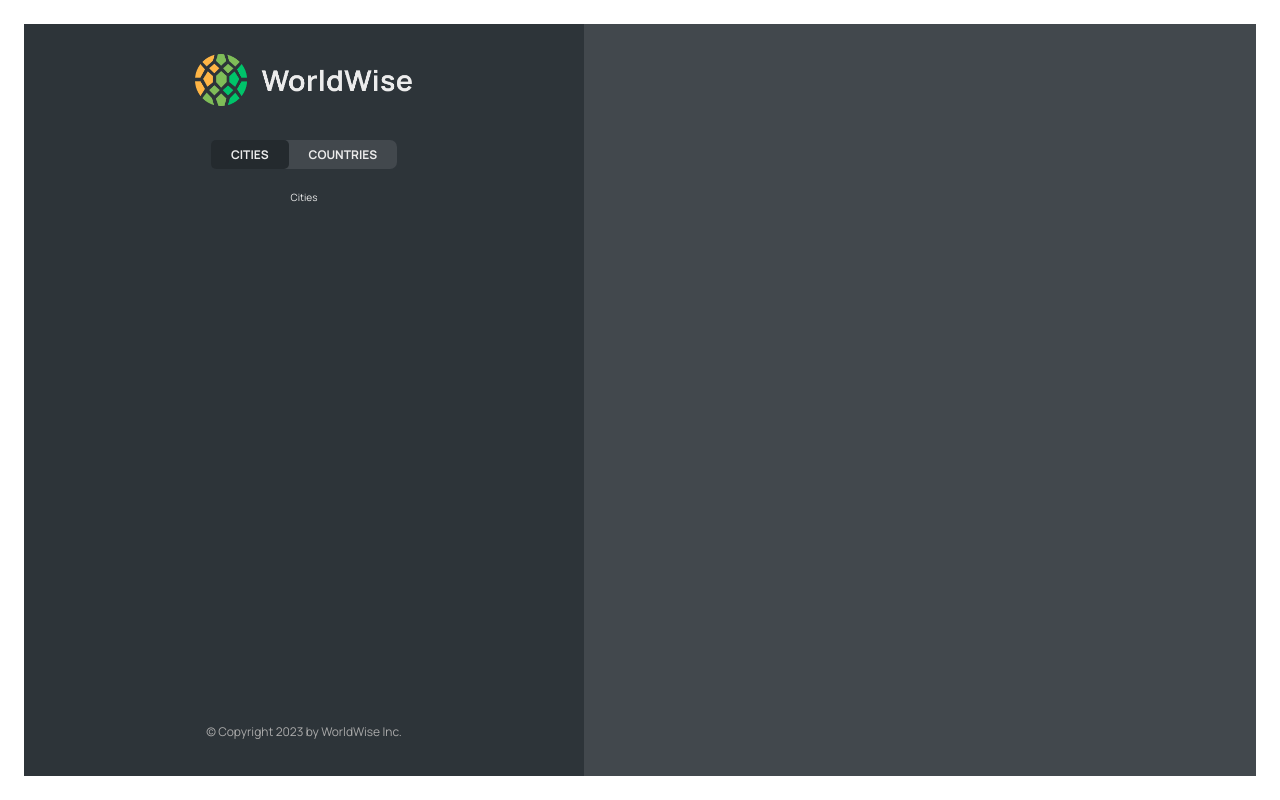
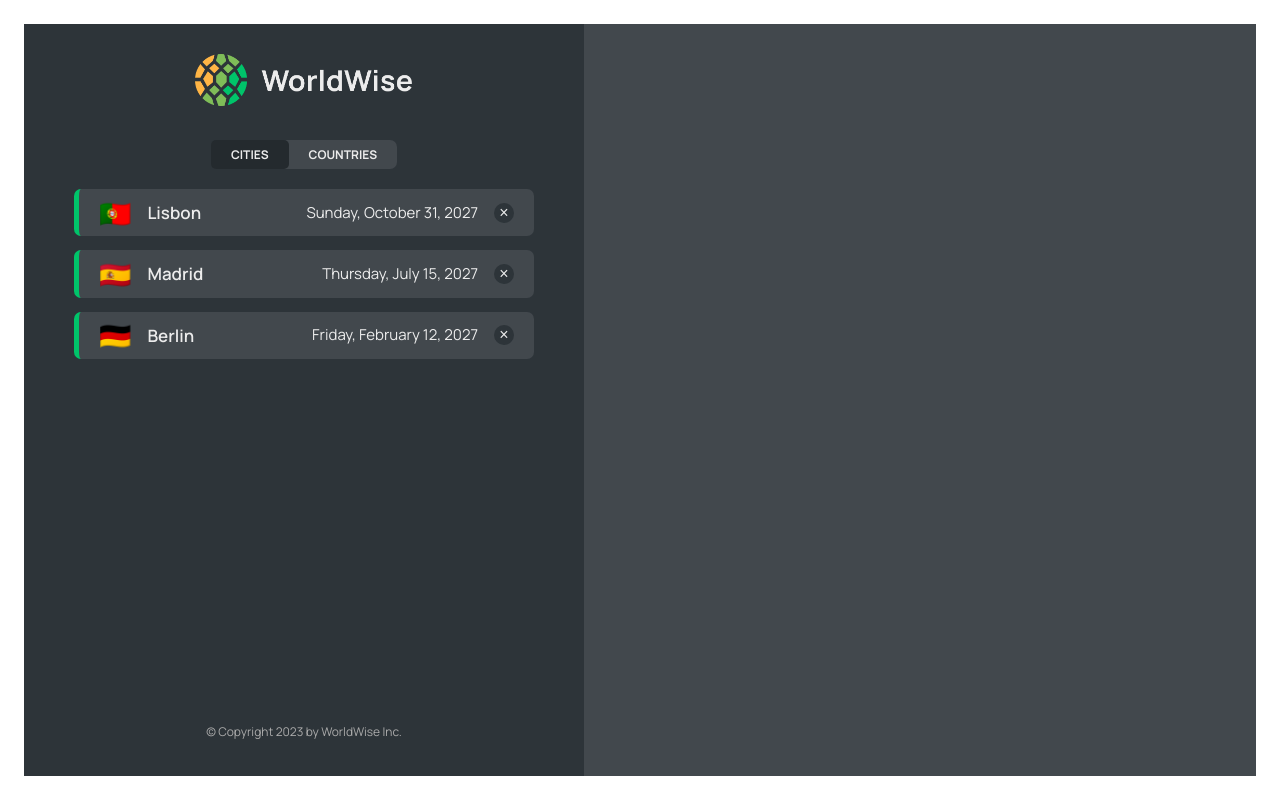
Before and after one commit to Ventorix/WorldWise, a React (Vite) app: page /app/cities in a window 1280 px wide. Built offline with nearby package versions, Linux system fonts and the light colour scheme; data requests are answered from the project's data file.

Commit message:
feat: add city list to the app

```diff
--- a/package.json
+++ b/package.json
@@ -7,9 +7,11 @@
 	"scripts": {
 		"dev": "vite",
 		"preview": "vite preview",
-		"build": "vite build"
+		"build": "vite build",
+		"server": "json-server --watch data/cities.json --port 8000 --delay 500"
 	},
 	"dependencies": {
+		"json-server": "^0.17.3",
 		"react": "^18.2.0",
 		"react-dom": "^18.2.0",
 		"react-router-dom": "^6.16.0"
--- a/src/App.jsx
+++ b/src/App.jsx
@@ -5,8 +5,31 @@ import Homepage from './pages/Homepage';
 import Login from './pages/Login';
 import AppLayout from './pages/AppLayout';
 import PageNotFound from './pages/PageNotFound';
+import CityList from './components/CityList';
+import { useEffect, useState } from 'react';
+
+const BASE_URL = 'http://localhost:8000';
 
 function App() {
+	const [cities, setCities] = useState([]);
+	const [isLoading, setisLoading] = useState(false);
+
+	useEffect(() => {
+		async function fetchCities() {
+			try {
+				setisLoading(true);
+				const res = await fetch(`${BASE_URL}/cities`);
+				const data = await res.json();
+				setCities(data);
+			} catch (err) {
+				console.log(err);
+			} finally {
+				setisLoading(false);
+			}
+		}
+
+		fetchCities();
+	}, []);
 	return (
 		<BrowserRouter>
 			<Routes>
@@ -16,7 +39,7 @@ function App() {
 				<Route path='login' element={<Login />} />
 				<Route path='app' element={<AppLayout />}>
 					<Route index element={<Navigate replace to='cities' />} />
-					<Route path='cities' element={<p>Cities</p>} />
+					<Route path='cities' element={<CityList cities={cities} isLoading={isLoading} />} />
 					<Route path='countries' element={<p>Countries</p>} />
 					<Route path='form' element={<p>form</p>} />
 				</Route>
--- /dev/null
+++ b/src/components/CityItem.jsx
@@ -0,0 +1,24 @@
+import styles from './CityItem.module.css';
+
+const formatDate = (date) =>
+	new Intl.DateTimeFormat('en', {
+		day: 'numeric',
+		month: 'long',
+		year: 'numeric',
+		weekday: 'long',
+	}).format(new Date(date));
+
+function CityItem({ city }) {
+	const { cityName, emoji, date } = city;
+
+	return (
+		<li className={styles.cityItem}>
+			<span className={styles.emoji}>{emoji}</span>
+			<h3 className={styles.name}>{cityName}</h3>
+			<time className={styles.date}>{formatDate(date)}</time>
+			<button className={styles.deleteBtn}>&times;</button>
+		</li>
+	);
+}
+
+export default CityItem;
--- /dev/null
+++ b/src/components/CityList.jsx
@@ -0,0 +1,21 @@
+import CityItem from './CityItem';
+import styles from './CityList.module.css';
+import Spinner from './Spinner';
+import Message from './Message';
+
+function CityList({ cities, isLoading }) {
+	if (isLoading) return <Spinner />;
+
+	if (!cities.length)
+		return <Message message='Add your first city by clicking on a city on the map' />;
+
+	return (
+		<ul className={styles.cityList}>
+			{cities.map((city) => (
+				<CityItem city={city} key={city.id} />
+			))}
+		</ul>
+	);
+}
+
+export default CityList;
```
Also changed, not shown: data/cities.json (renamed from src/data/cities.json), 1 other file (tests, documents, lock files or other folders).
